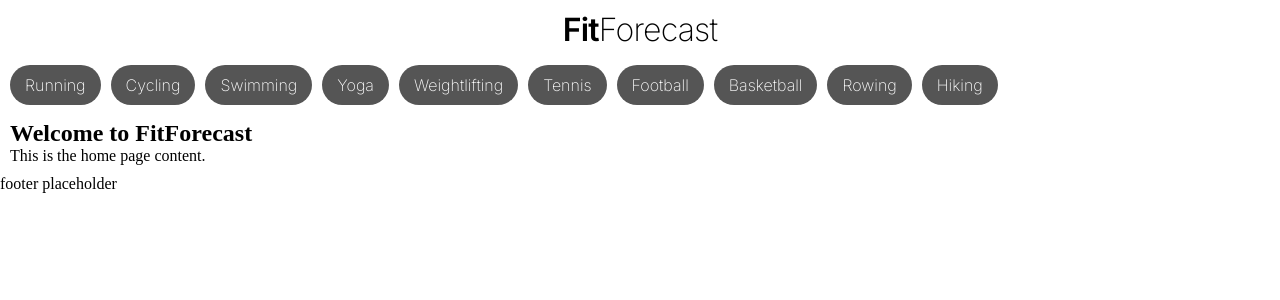
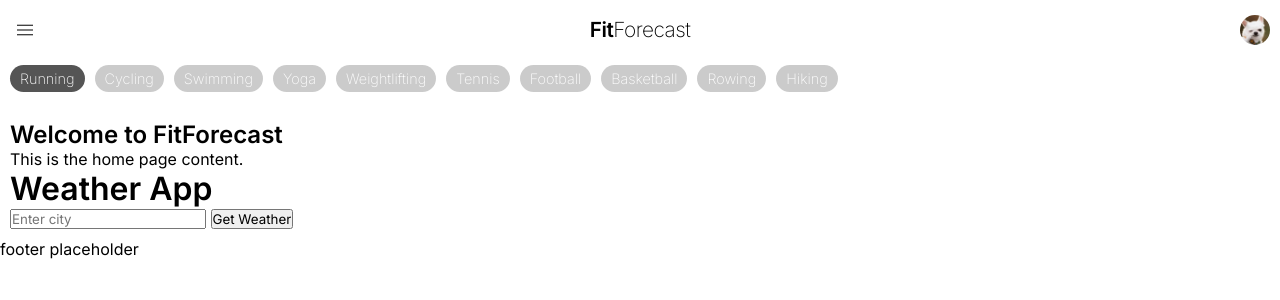
Before and after one commit to Disco91/FitForecast, a Django app: page / in a window 1280 px wide. Shown: the top 300 px of the page. Run offline with Django 5.2, Linux system fonts and the light colour scheme.

Commit message:
Implemented User profile pic place holder and menu button. Created Weather api request script and script for adjusting button transparency when clicked

```diff
--- a/fitForecast/main/static/css/styles.css
+++ b/fitForecast/main/static/css/styles.css
@@ -3,6 +3,7 @@
     margin: 0;
     padding: 0;
     box-sizing: border-box;
+    font-family: 'Inter', sans-serif;
 }
 
 /* Top Bar */
@@ -12,7 +13,7 @@
     color: black;
     text-align: center;
     padding: 15px;
-    font-size: 1rem;
+    font-size: .65rem;
     position: fixed;
     top: 0;
     left: 0;
@@ -66,14 +67,20 @@
     display: inline-block;
     background-color: #555;
     color: white;
-    padding: 10px 15px;
+    padding: 5px 10px;
     border-radius: 20px;
     font-family: 'Inter', sans-serif;
-    font-size: 1rem;
+    font-size: .9rem;
     font-weight: 300;
     cursor: pointer;
+    opacity: 0.3;
     user-select: none;
     transition: background 0.3s ease-in-out;
+}
+
+/* When a pill is selected */
+.sport.selected {
+    opacity: 1;  /* 100% opacity (fully visible) */
 }
 
 .sport:hover {
@@ -88,3 +95,31 @@
     margin-left: auto;
     margin-right: auto;
 }
+
+/* User Image */
+.circle-img {
+    position:absolute;
+    right: 10px;
+    top: 50%;
+    transform: translateY(-50%);
+    width: 30px; /* Set width */
+    height: 30px; /* Set height */
+    border-radius: 50%; /* Make it circular */
+    object-fit: cover; /* Ensures the image fills the circle without distortion */
+
+}
+
+/* Menu Icon*/
+.material-symbols-outlined {
+    position:absolute;
+    left: 10px;
+    top: 50%;
+    transform: translateY(-40%);
+    width: 30px; /* Set width */
+    height: 30px; /* Set height */
+    font-variation-settings:
+    'FILL' 0,
+    'wght' 200,
+    'GRAD' 0,
+    'opsz' 24
+}
--- /dev/null
+++ b/fitForecast/main/static/js/select-pill.js
@@ -0,0 +1,19 @@
+document.addEventListener("DOMContentLoaded", () => {
+    const sportsPills = document.querySelectorAll('.sport');
+
+    // Function to handle pill selection
+    const selectPill = (pill) => {
+        sportsPills.forEach(p => p.classList.remove('selected')); // Remove 'selected' class from all pills
+        pill.classList.add('selected'); // Add 'selected' class to the clicked pill
+    };
+
+    // Add event listener to each pill
+    sportsPills.forEach(pill => {
+        pill.addEventListener('click', () => selectPill(pill));
+    });
+
+    // Select the first pill by default
+    if (sportsPills.length > 0) {
+        selectPill(sportsPills[0]); // Automatically select the first pill
+    }
+});
--- a/fitForecast/main/templates/base.html
+++ b/fitForecast/main/templates/base.html
@@ -8,15 +8,19 @@
     {% load static %}
     <link rel="stylesheet" href="{% static 'css/styles.css' %}">
     <link href="https://fonts.googleapis.com/css2?family=Inter:wght@200;400;500;600&display=swap" rel="stylesheet">
+    <link rel="stylesheet" href="https://fonts.googleapis.com/css2?family=Material+Symbols+Outlined:opsz,wght,FILL,GRAD@20..48,100..700,0..1,-50..200&icon_names=menu" />
 
 </head>
 <body>
     <!-- Top Bar (Title) -->
     <header class="top-bar">
+        <span class="material-symbols-outlined">
+            menu
+        </span>
         <h1>
             <span class="first-three">Fit</span><span class="rest-of-text">Forecast</span>
-
         </h1>
+        <img src="{% static 'images/profile-pic.png'%}"" alt="Profile" class="circle-img">
     </header>
 
 
@@ -43,5 +47,8 @@
 <footer>
     <p>footer placeholder</p>
 </footer>
+
+<script src="{% static 'js/select-pill.js' %}"></script>
+
 </body>
 </html>
--- a/fitForecast/main/templates/home.html
+++ b/fitForecast/main/templates/home.html
@@ -5,4 +5,10 @@
 {% block content %}
     <h2>Welcome to FitForecast</h2>
     <p>This is the home page content.</p>
+
+    <h1>Weather App</h1>
+    <input type="text" id="city" placeholder="Enter city" />
+    <button onclick="fetchWeather()">Get Weather</button>
+    <div id="weather-info"></div>
+
 {% endblock %}
--- /dev/null
+++ b/fitForecast/package.json
@@ -0,0 +1,5 @@
+{
+  "dependencies": {
+    "dotenv": "^16.4.7"
+  }
+}
```
Also changed, not shown: fitForecast/main/static/js/fetch-weather.js (added, +42 -0 lines), fitForecast/main/static/images/profile-pic.png (added), fitForecast/package-lock.json (added), 2 other files.
